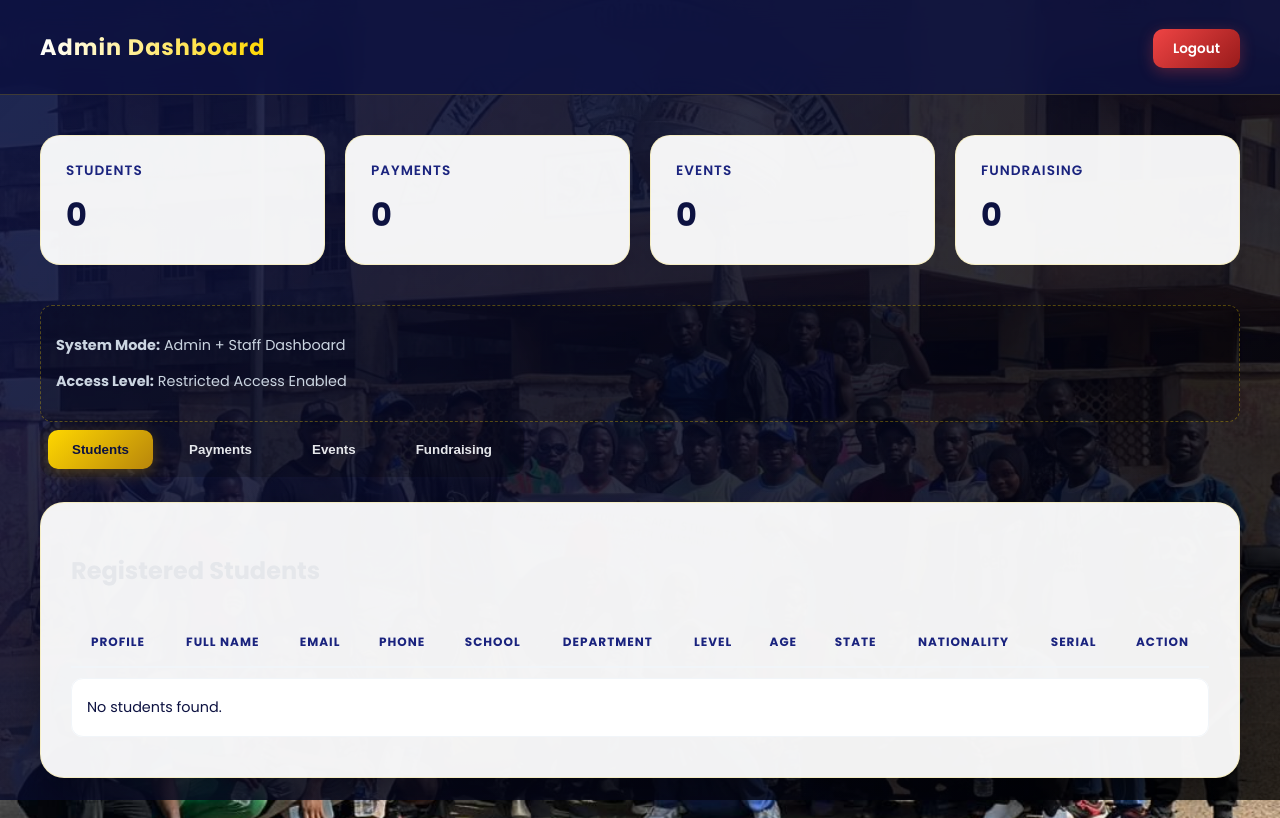
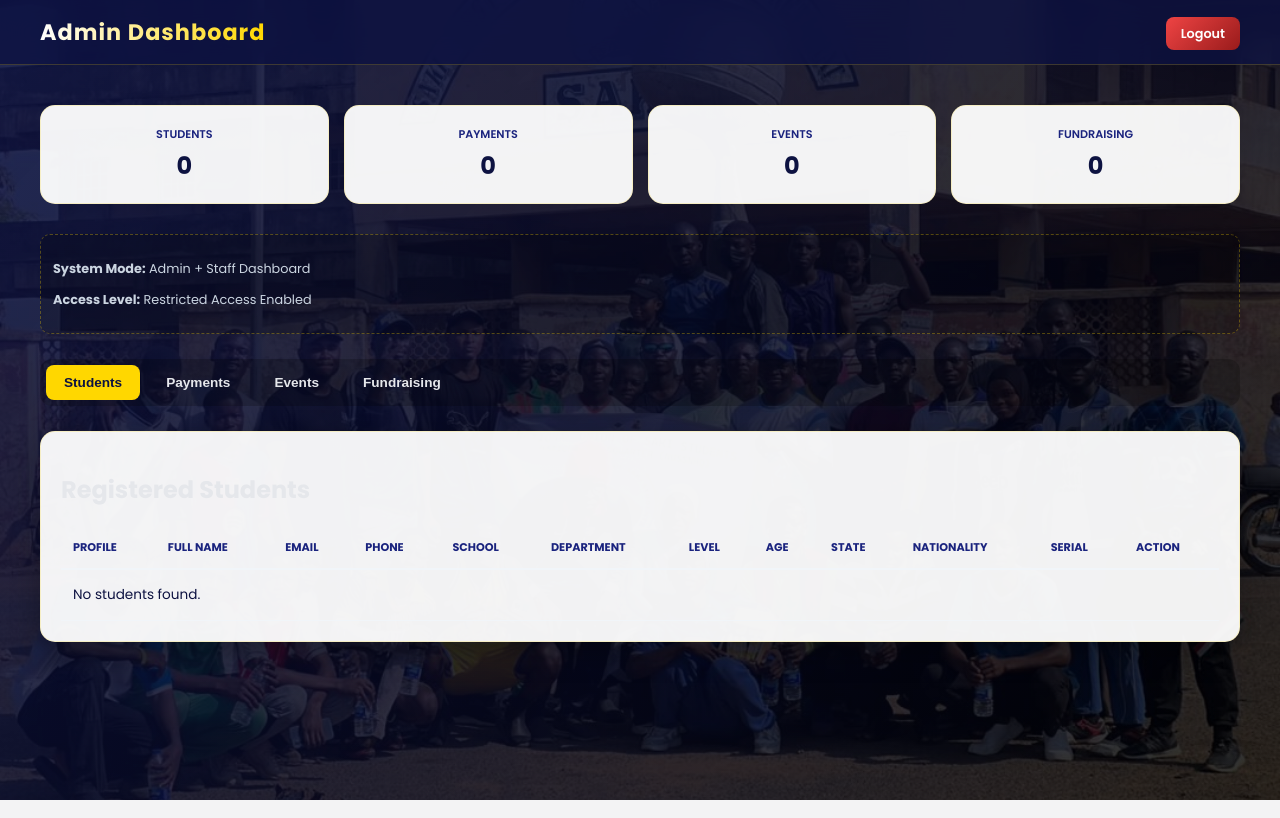
Before and after one commit to Holuwardammy/nussnhq_portal, a Django app: page /admin_dashboard/ in a window 1280 px wide. Run offline with Django 5.2, Linux system fonts and the light colour scheme; a user stored in the database is signed in; data that the repository does not hold is empty.

Commit message:
Fix: Mobile overflow and implement responsive table scrolling for Admin Dashboard

```diff
--- a/static/css/admin_dashboard.css
+++ b/static/css/admin_dashboard.css
@@ -1,5 +1,6 @@
 /* =========================================
    ADMIN DASHBOARD - PREMIUM BLUE & GOLD
+   MOBILE-OPTIMIZED VERSION
    ========================================= */
 
 @import url('https://fonts.googleapis.com/css2?family=Poppins:wght@300;400;500;600;700&display=swap');
@@ -20,6 +21,7 @@ body {
     background-size: cover;
     color: var(--text-light);
     min-height: 100vh;
+    overflow-x: hidden; /* CRITICAL: Fixes the horizontal screen shake */
 }
 
 /* Background Overlay */
@@ -36,7 +38,7 @@ body::before {
 header {
     background: rgba(13, 18, 65, 0.8);
     backdrop-filter: blur(15px);
-    padding: 15px 40px;
+    padding: 15px 25px;
     display: flex;
     justify-content: space-between;
     align-items: center;
@@ -47,34 +49,30 @@ header {
 }
 
 header h1 {
-    font-size: 1.4rem;
+    font-size: 1.1rem;
     font-weight: 700;
     background: linear-gradient(to right, #fff, var(--luxury-gold));
     -webkit-background-clip: text;
+    background-clip: text; /* Standard version to avoid VS Code warning */
     -webkit-text-fill-color: transparent;
     letter-spacing: 1px;
+    margin: 0;
 }
 
 .logout-btn a {
     background: linear-gradient(135deg, #ef4444, #991b1b);
     color: white;
-    padding: 10px 20px;
-    border-radius: 10px;
+    padding: 8px 15px;
+    border-radius: 8px;
     text-decoration: none;
     font-weight: 600;
-    font-size: 0.85rem;
+    font-size: 0.8rem;
     transition: 0.3s;
-    box-shadow: 0 4px 15px rgba(239, 68, 68, 0.3);
-}
-
-.logout-btn a:hover {
-    transform: translateY(-2px);
-    filter: brightness(1.1);
 }
 
 /* ===================== CONTAINER ===================== */
 .container {
-    padding: 40px;
+    padding: 20px;
     max-width: 1400px;
     margin: 0 auto;
 }
@@ -83,64 +81,55 @@ header h1 {
 .admin-welcome {
     background: rgba(255, 255, 255, 0.05);
     backdrop-filter: blur(10px);
-    padding: 30px;
-    border-radius: 20px;
-    margin-bottom: 30px;
+    padding: 20px;
+    border-radius: 15px;
+    margin-bottom: 20px;
     border: 1px solid rgba(255, 215, 0, 0.1);
-    box-shadow: 0 10px 30px rgba(0,0,0,0.2);
 }
 
 .admin-welcome h2 {
     margin: 0 0 5px;
     color: var(--luxury-gold);
-    font-weight: 700;
+    font-size: 1.2rem;
 }
 
 .admin-info {
     background: rgba(0, 0, 0, 0.2);
-    padding: 15px;
-    border-radius: 12px;
+    padding: 12px;
+    border-radius: 10px;
     border: 1px dashed rgba(255, 215, 0, 0.3);
+    font-size: 0.8rem;
+    margin-bottom: 25px;
     color: #cbd5e1;
-    font-size: 0.9rem;
 }
 
 /* ===================== STATS GRID ===================== */
 .stats-grid {
     display: grid;
-    grid-template-columns: repeat(auto-fit, minmax(240px, 1fr));
-    gap: 20px;
-    margin-bottom: 40px;
+    grid-template-columns: repeat(2, 1fr); /* 2x2 grid for mobile */
+    gap: 15px;
+    margin-bottom: 30px;
 }
 
 .stat-card {
     background: var(--glass-white);
-    padding: 25px;
-    border-radius: 20px;
+    padding: 20px 10px;
+    border-radius: 15px;
     border: 1px solid rgba(255, 215, 0, 0.2);
-    transition: all 0.4s cubic-bezier(0.175, 0.885, 0.32, 1.275);
-    text-align: left;
-    position: relative;
-    overflow: hidden;
-}
-
-.stat-card:hover {
-    transform: translateY(-8px);
-    box-shadow: 0 15px 35px rgba(0, 0, 0, 0.3);
+    text-align: center;
 }
 
 .stat-card h3 {
     margin: 0;
-    font-size: 0.85rem;
+    font-size: 0.7rem;
     color: var(--accent-blue);
     text-transform: uppercase;
-    letter-spacing: 1px;
     font-weight: 600;
 }
 
 .stat-card p {
-    font-size: 2rem;
-    margin: 10px 0 0;
+    font-size: 1.5rem;
+    margin: 5px 0 0;
     font-weight: 800;
     color: var(--primary-blue);
 }
@@ -148,143 +137,109 @@ header h1 {
 /* ===================== TABS ===================== */
 .tab-buttons {
     display: flex;
-    gap: 12px;
+    gap: 8px;
     margin-bottom: 25px;
     background: rgba(0, 0, 0, 0.2);
-    padding: 8px;
-    border-radius: 15px;
-    width: fit-content;
+    padding: 6px;
+    border-radius: 12px;
+    overflow-x: auto; /* Swipe tabs on mobile */
+    white-space: nowrap;
+    -webkit-overflow-scrolling: touch;
 }
+
+.tab-buttons::-webkit-scrollbar { display: none; } /* Hide scrollbar for cleaner look */
 
 .tab-btn {
     background: transparent;
     color: var(--text-light);
     border: none;
-    padding: 12px 24px;
-    border-radius: 10px;
+    padding: 10px 18px;
+    border-radius: 8px;
     cursor: pointer;
     font-weight: 600;
-    transition: 0.3s;
-}
-
-.tab-btn:hover {
-    background: rgba(255, 255, 255, 0.1);
+    font-size: 0.85rem;
 }
 
 .tab-btn.active {
-    background: linear-gradient(135deg, var(--luxury-gold), var(--deep-gold));
+    background: var(--luxury-gold);
     color: var(--primary-blue);
-    box-shadow: 0 4px 15px rgba(184, 134, 11, 0.4);
 }
 
 /* ===================== TAB CONTENT / TABLES ===================== */
 .tab-content {
     display: none;
     background: var(--glass-white);
-    padding: 30px;
-    border-radius: 24px;
+    padding: 20px;
+    border-radius: 15px;
     border: 1px solid rgba(255, 215, 0, 0.2);
-    box-shadow: 0 20px 40px rgba(0,0,0,0.3);
-    animation: fadeIn 0.5s ease;
+    box-shadow: 0 10px 30px rgba(0,0,0,0.3);
+    animation: fadeIn 0.4s ease;
+    overflow: hidden;
 }
 
-.tab-content.active {
-    display: block;
-}
+.tab-content.active { display: block; }
 
+/* THE MOBILE FIX: The table now scrolls horizontally instead of breaking the layout */
 table {
     width: 100%;
-    border-collapse: separate;
-    border-spacing: 0 10px;
-    margin-top: 10px;
+    border-collapse: collapse;
+    display: block;
+    overflow-x: auto;
+    white-space: nowrap;
+    -webkit-overflow-scrolling: touch;
 }
 
 thead th {
-    background: transparent;
     color: var(--accent-blue);
     text-transform: uppercase;
-    font-size: 0.75rem;
-    letter-spacing: 1px;
-    padding: 15px;
+    font-size: 0.7rem;
+    padding: 12px;
     border-bottom: 2px solid #f1f5f9;
-}
-
-tbody tr {
-    background: white;
-    transition: 0.3s;
+    text-align: left;
 }
 
 tbody td {
-    padding: 18px 15px;
+    padding: 15px 12px;
     color: var(--primary-blue);
-    font-size: 0.9rem;
-    border-top: 1px solid #f1f5f9;
+    font-size: 0.85rem;
     border-bottom: 1px solid #f1f5f9;
-}
-
-tbody td:first-child { border-left: 1px solid #f1f5f9; border-top-left-radius: 12px; border-bottom-left-radius: 12px; }
-tbody td:last-child { border-right: 1px solid #f1f5f9; border-top-right-radius: 12px; border-bottom-right-radius: 12px; }
-
-tbody tr:hover td {
-    background: #fdfaf0;
-    transform: scale(1.01);
 }
 
 /* ===================== PROFILE & BUTTONS ===================== */
 .profile-pic {
-    width: 45px;
-    height: 45px;
-    border-radius: 12px;
-    border: 2px solid var(--luxury-gold);
-    box-shadow: 0 4px 10px rgba(0,0,0,0.1);
+    width: 35px;
+    height: 35px;
+    border-radius: 8px;
+    object-fit: cover;
+    border: 1px solid var(--luxury-gold);
 }
 
 .button {
     background: var(--accent-blue);
     color: white;
-    padding: 8px 16px;
-    border-radius: 8px;
+    padding: 8px 14px;
+    border-radius: 6px;
     text-decoration: none;
-    font-size: 0.8rem;
+    font-size: 0.75rem;
     font-weight: 600;
-    transition: 0.3s;
-    display: inline-block;
 }
 
-.button:hover {
-    background: var(--primary-blue);
-    transform: translateY(-2px);
-    box-shadow: 0 5px 15px rgba(26, 35, 126, 0.3);
+.delete-btn { background: #fee2e2; color: #dc2626; }
+
+/* ===================== STATUS ===================== */
+.paid { color: #16a34a; font-weight: 700; background: #dcfce7; padding: 4px 10px; border-radius: 10px; font-size: 0.7rem;}
+.pending { color: #d97706; font-weight: 700; background: #fef3c7; padding: 4px 10px; border-radius: 10px; font-size: 0.7rem;}
+
+@keyframes fadeIn {
+    from { opacity: 0; }
+    to { opacity: 1; }
 }
 
-.delete-btn {
-    background: #fee2e2;
-    color: #dc2626;
+/* ===================== DESKTOP VIEW ADJUSTMENTS ===================== */
+@media (min-width: 769px) {
+    header { padding: 15px 40px; }
+    header h1 { font-size: 1.4rem; }
+    .container { padding: 40px; }
+    .stats-grid { grid-template-columns: repeat(4, 1fr); } /* 4 columns back on PC */
+    table { display: table; } /* Normal table behavior on PC */
 }
-
-.delete-btn:hover {
-    background: #ef4444;
-    color: white;
-}
-
-/* ===================== STATUS ===================== */
-.paid { color: #16a34a; font-weight: 700; background: #dcfce7; padding: 4px 10px; border-radius: 20px; font-size: 0.75rem;}
-.pending { color: #d97706; font-weight: 700; background: #fef3c7; padding: 4px 10px; border-radius: 20px; font-size: 0.75rem;}
-
-@keyframes fadeIn {
-    from { opacity: 0; transform: translateY(10px); }
-    to { opacity: 1; transform: translateY(0); }
-}
-
-/* ===================== MOBILE RESPONSIVE ===================== */
-@media (max-width: 768px) {
-    .container { padding: 20px; }
-
-    header { padding: 15px 20px; flex-direction: column; gap: 15px; text-align: center;}
-
-    .tab-buttons { width: 100%; justify-content: center; }
-
-    .tab-content { padding: 15px; border-radius: 15px; }
-
-    table { display: block; overflow-x: auto; }
-}
```
